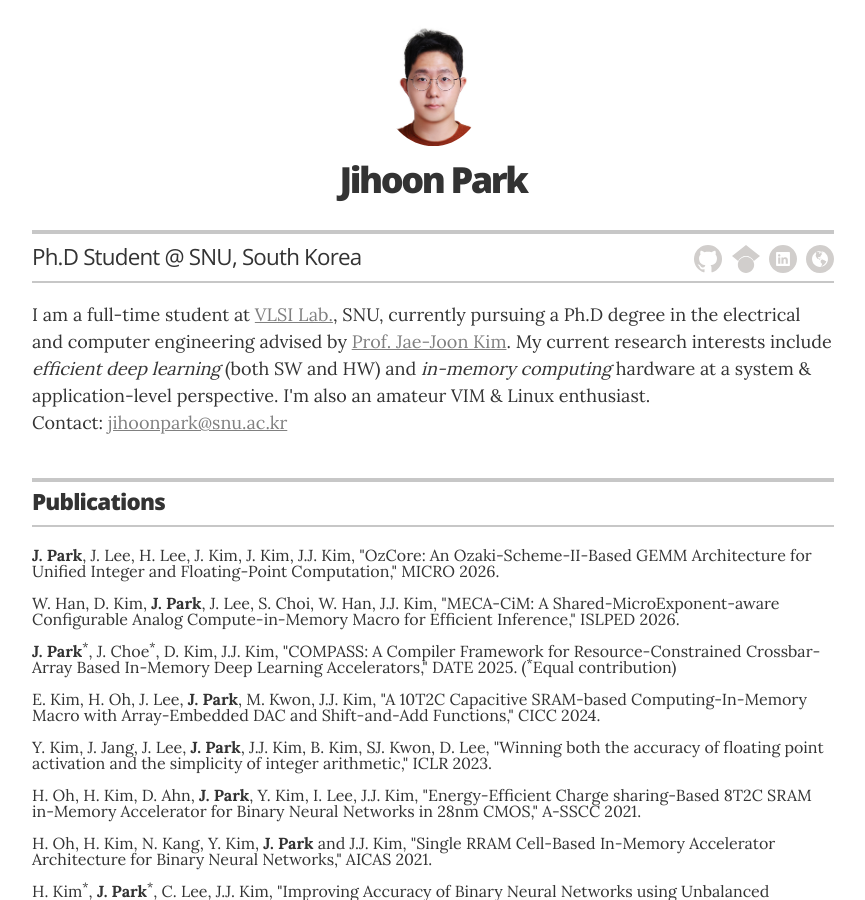
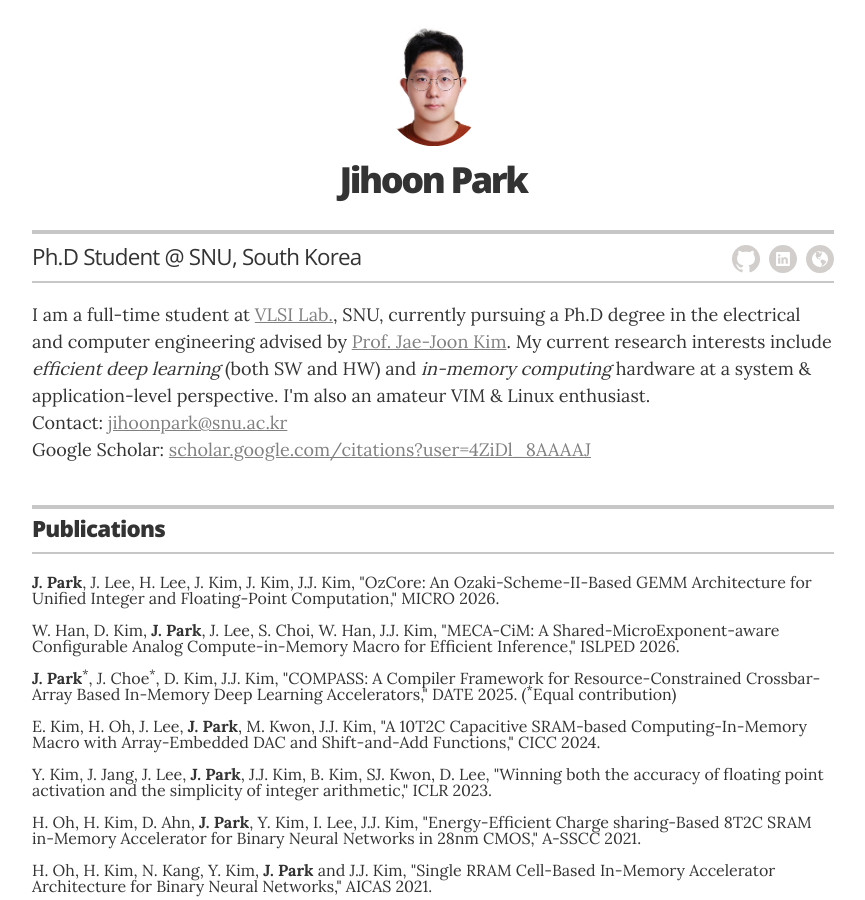
Before and after one commit to inventor71/vinnspace, a Jekyll site: the page built from index.html, in a window 1280 px wide and 900 px high. Shown: the whole window, without its empty margins (207-1072 px from the left). Built offline with Jekyll 4.4.1, drawn with Linux system fonts in a browser that asks for light colours.

Commit message:
Link Google Scholar as text under Contact instead of an icon
The hand-drawn mortarboard SVG did not sit well next to the template's
existing icons, so drop it and put a plain link in the header intro where
the email address already is.

Co-Authored-By: Claude Opus 5 (1M context) <noreply@anthropic.com>

```diff
--- a/_config.yml
+++ b/_config.yml
@@ -23,7 +23,7 @@ resume_contact_address:         "VLSI Lab., Seoul National University, Seoul, So
 resume_header_contact_info:     "VLSI Lab., Seoul National University, Seoul, South Korea • +82.I0.2709.78I8 • jihoonpark@snu.ac.kr"
 display_header_contact_info:    "false"
 
-resume_header_intro: "<p>I am a full-time student at <a href='https://vlsi.snu.ac.kr' style='color:grey'> VLSI Lab.</a>, SNU, currently pursuing a Ph.D degree in the electrical and computer engineering advised by <a href='https://ee.snu.ac.kr/en/faculty/professor?mode=view&profid=p872' style='color:grey'> Prof. Jae-Joon Kim</a>. My current research interests include <i>efficient deep learning</i> (both SW and HW) and <i>in-memory computing</i> hardware at a system & application-level perspective. I'm also an amateur VIM & Linux enthusiast. <br>Contact: <a href='mailto: jihoonpark@snu.ac.kr' style='color:grey'>jihoonpark@snu.ac.kr</a></p>"
+resume_header_intro: "<p>I am a full-time student at <a href='https://vlsi.snu.ac.kr' style='color:grey'> VLSI Lab.</a>, SNU, currently pursuing a Ph.D degree in the electrical and computer engineering advised by <a href='https://ee.snu.ac.kr/en/faculty/professor?mode=view&profid=p872' style='color:grey'> Prof. Jae-Joon Kim</a>. My current research interests include <i>efficient deep learning</i> (both SW and HW) and <i>in-memory computing</i> hardware at a system & application-level perspective. I'm also an amateur VIM & Linux enthusiast. <br>Contact: <a href='mailto: jihoonpark@snu.ac.kr' style='color:grey'>jihoonpark@snu.ac.kr</a><br>Google Scholar: <a href='https://scholar.google.com/citations?user=4ZiDl_8AAAAJ&amp;hl=en' style='color:grey'>scholar.google.com/citations?user=4ZiDl_8AAAAJ</a></p>"
 
 # use "yes" to display the email contact button,
 # "no" to display an "I'm not looking for work" message,
@@ -48,7 +48,6 @@ resume_section_interests:       false
 # uncomment the options you wish to display, and add your own URL
 resume_social_links:
   resume_github_url:            "https://github.com/inventor71/"
-  resume_scholar_url:           "https://scholar.google.com/citations?user=4ZiDl_8AAAAJ&hl=en"
   #resume_twitter_url:           "http://twitter.com/jglovier"
   #resume_dribbble_url:          "https://dribbble.com/jag"
   # resume_facebook_url:          "insert Facebook URL here"
--- a/_includes/icon-links.html
+++ b/_includes/icon-links.html
@@ -5,11 +5,6 @@
   <!-- GitHub link -->
   {% if site.resume_social_links.resume_github_url %}
   <li class="icon-link-item"><a href="{{ site.resume_social_links.resume_github_url }}" class="icon-link" itemprop="sameAs">{% include icons/icon-github.html %}</a></li>
-  {% endif %}
-
-  <!-- Google Scholar link -->
-  {% if site.resume_social_links.resume_scholar_url %}
-  <li class="icon-link-item"><a href="{{ site.resume_social_links.resume_scholar_url }}" class="icon-link" itemprop="sameAs">{% include icons/icon-scholar.html %}</a></li>
   {% endif %}
 
   <!-- Twitter link -->
--- a/_includes/icons/icon-scholar.html
+++ /dev/null
@@ -1,7 +0,0 @@
-<svg class="icon" xmlns="http://www.w3.org/2000/svg" xmlns:xlink="http://www.w3.org/1999/xlink" x="0px" y="0px"
-   viewBox="0 0 28 28" enable-background="new 0 0 28 28" xml:space="preserve" width="28">
-<g transform="scale(1.16667)">
-<path id="Scholar" fill="#D1CECC" d="M5.242,13.769L0,9.5L12,0l12,9.5l-5.242,4.269C17.548,11.249,14.978,9.5,12,9.5
-  C9.023,9.5,6.452,11.248,5.242,13.769z M12,10c-3.866,0-7,3.134-7,7s3.134,7,7,7s7-3.134,7-7S15.866,10,12,10z"/>
-</g>
-</svg>
--- a/_includes/print-social-links.html
+++ b/_includes/print-social-links.html
@@ -5,11 +5,6 @@
   <!-- GitHub link -->
   {% if site.resume_social_links.resume_github_url %}
   <li><strong>Github</strong>: {{ site.resume_social_links.resume_github_url }}</li>
-  {% endif %}
-
-  <!-- Google Scholar link -->
-  {% if site.resume_social_links.resume_scholar_url %}
-  <li><strong>Google Scholar</strong>: {{ site.resume_social_links.resume_scholar_url }}</li>
   {% endif %}
 
   <!-- Twitter link -->
```
